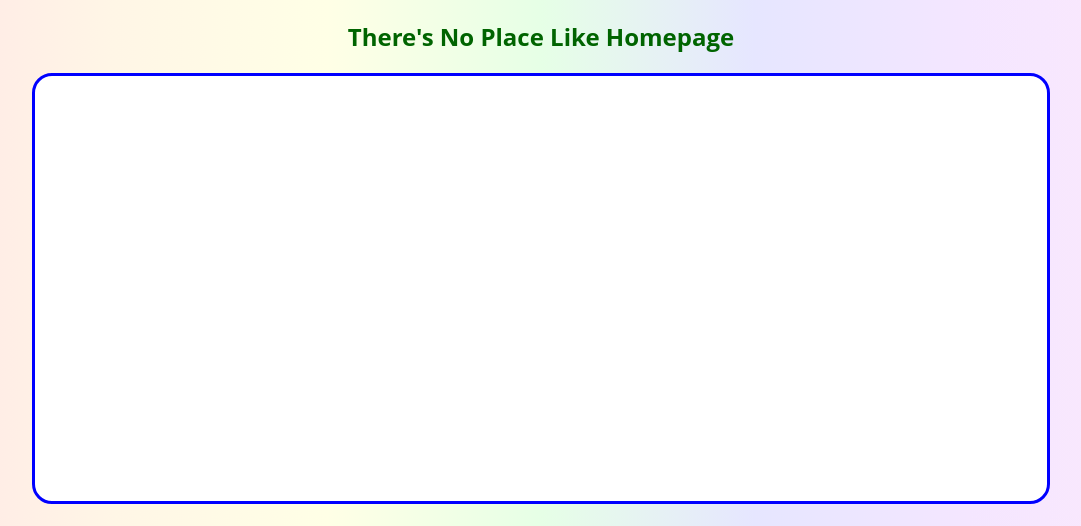
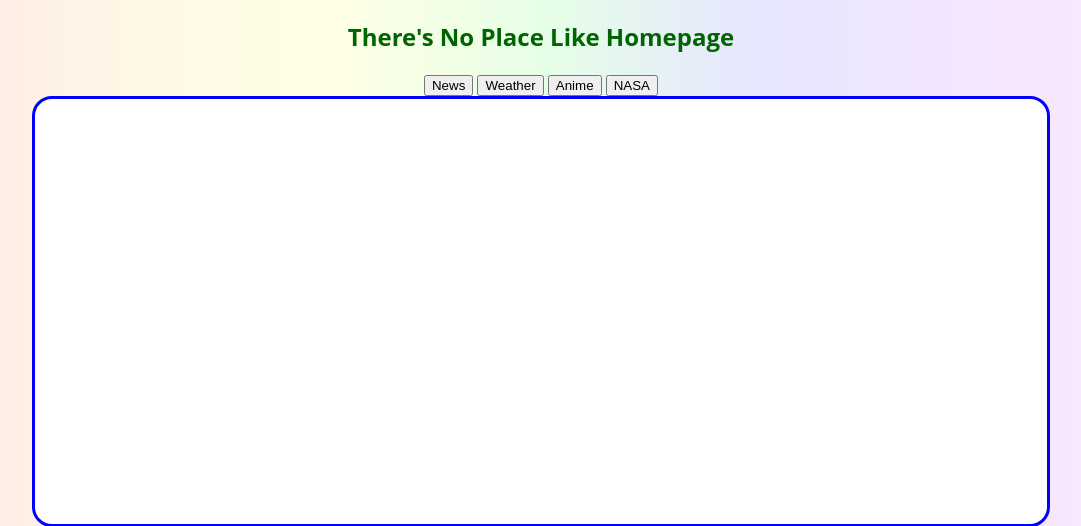
Before and after one commit to paul-here/team10, a Flask app: page / in a window 1280 px wide. Shown: the top 526 px of the page, without its empty margins (99-1180 px from the left). Run offline with Flask 2, Linux system fonts and the light colour scheme; some libraries are stand-ins or nearby versions.

Commit message:
Adding Nav

```diff
--- a/team10/templates/homepage.html
+++ b/team10/templates/homepage.html
@@ -7,6 +7,12 @@
   </head>
   <body>
     <h2>There's No Place Like Homepage</h2>
+    <div id="apiNav">
+      <button id="news">News</button>
+      <button id="weather">Weather</button>
+      <button id="animu">Anime</button>
+      <button id="nasa">NASA </button>
+    </div>
 
     <iframe src=""></iframe>
 
```
Lines whose indentation alone changed are shown as unchanged.
